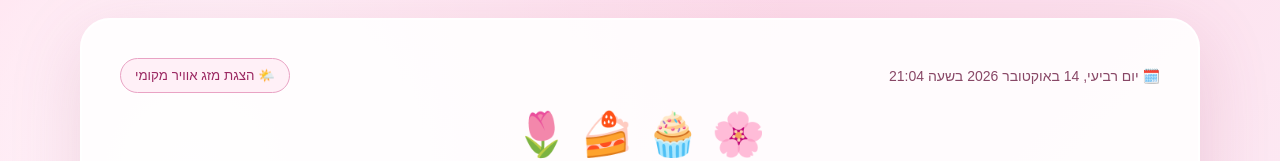
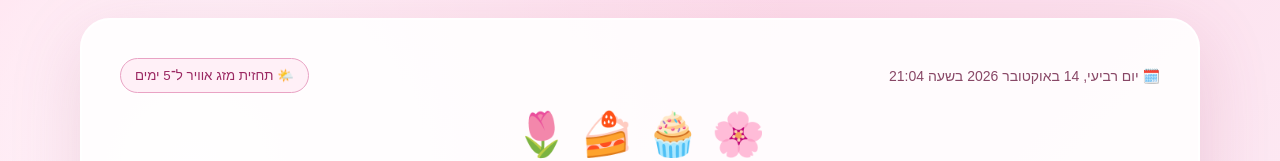
Before and after one commit to engamifriberg-a11y/rada-sweet-kitchen, a Next.js app: page / in a window 1280 px wide. Shown: the top 161 px of the page. Built offline with nearby package versions, Linux system fonts and the light colour scheme.

Commit message:
Show five-day local weather forecast with highs lows and rain chance

```diff
--- a/app/page.js
+++ b/app/page.js
@@ -15,17 +15,41 @@ const catalog=[
 {title:'עוגת אופרה',emoji:'☕',category:'עוגות',detail:'ג׳וקונד • קפה ושוקולד',prompt:'עוגת אופרה צרפתית מקצועית בשכבות מדויקות'}];
 const categories=['הכול','פטיסרי','עוגות','טארטים','מאפי שמרים'];
 export default function Home(){
-const [query,setQuery]=useState(''),[recipe,setRecipe]=useState(''),[loading,setLoading]=useState(false),[error,setError]=useState(''),[category,setCategory]=useState('הכול'),[now,setNow]=useState(null),[weather,setWeather]=useState(''),[weatherBusy,setWeatherBusy]=useState(false),[selected,setSelected]=useState('');
+const [forecast,setForecast]=useState([]);const [query,setQuery]=useState(''),[recipe,setRecipe]=useState(''),[loading,setLoading]=useState(false),[error,setError]=useState(''),[category,setCategory]=useState('הכול'),[now,setNow]=useState(null),[weather,setWeather]=useState(''),[weatherBusy,setWeatherBusy]=useState(false),[selected,setSelected]=useState('');
 useEffect(()=>{setNow(new Date());const id=setInterval(()=>setNow(new Date()),30000);return()=>clearInterval(id)},[]);
 async function ask(text){const q=(text||query).trim();if(!q)return;setQuery(q);setSelected(q);setLoading(true);setError('');setRecipe('');try{const res=await fetch('/api/recipe',{method:'POST',headers:{'Content-Type':'application/json'},body:JSON.stringify({query:q})});const data=await res.json();if(!res.ok)throw new Error(data.error||'לא ניתן לקבל מתכון כרגע');setRecipe(data.recipe||'לא התקבל מתכון')}catch(e){setError(e.message)}finally{setLoading(false)}}
-function getWeather(){if(!navigator.geolocation){setWeather('מיקום אינו זמין בדפדפן');return}setWeatherBusy(true);setWeather('');navigator.geolocation.getCurrentPosition(async p=>{try{const {latitude,longitude}=p.coords;const r=await fetch('https://api.open-meteo.com/v1/forecast?latitude='+latitude+'&longitude='+longitude+'&current=temperature_2m,weather_code&timezone=auto');if(!r.ok)throw Error();const d=await r.json();const code=d.current.weather_code;const icon=code===0?'☀️':code<4?'⛅':code<70?'🌧️':'🌨️';setWeather(icon+' '+Math.round(d.current.temperature_2m)+'°C')}catch{setWeather('לא ניתן לקבל מזג אוויר')}finally{setWeatherBusy(false)}},()=>{setWeather('נדרשת הרשאת מיקום');setWeatherBusy(false)},{timeout:10000,maximumAge:600000})}
+function weatherIcon(code){return code===0?'☀️':code<=3?'⛅':code<=48?'🌫️':code<=67?'🌧️':code<=77?'🌨️':code<=82?'🌦️':code<=86?'❄️':'⛈️'}
+function getWeather(){
+ if(!navigator.geolocation){setWeather('מיקום אינו זמין בדפדפן');return}
+ setWeatherBusy(true);setWeather('');setForecast([]);
+ navigator.geolocation.getCurrentPosition(async p=>{
+  try{
+   const {latitude,longitude}=p.coords;
+   const url='https://api.open-meteo.com/v1/forecast?latitude='+latitude+'&longitude='+longitude+'&current=temperature_2m,weather_code&daily=weather_code,temperature_2m_max,temperature_2m_min,precipitation_probability_max&forecast_days=5&timezone=auto';
+   const r=await fetch(url);if(!r.ok)throw Error('weather');const d=await r.json();
+   setWeather(weatherIcon(d.current.weather_code)+' '+Math.round(d.current.temperature_2m)+'°C כעת');
+   setForecast(d.daily.time.map((date,i)=>({date,icon:weatherIcon(d.daily.weather_code[i]),high:Math.round(d.daily.temperature_2m_max[i]),low:Math.round(d.daily.temperature_2m_min[i]),rain:d.daily.precipitation_probability_max[i]})));
+  }catch{setWeather('לא ניתן לקבל תחזית')}finally{setWeatherBusy(false)}
+ },()=>{setWeather('נדרשת הרשאת מיקום');setWeatherBusy(false)},{timeout:10000,maximumAge:600000})
+}
 const card={background:'#fff9fc',border:'1px solid #f3c4d8',borderRadius:20,padding:16,boxShadow:'0 4px 16px #b24b7920'};
 return <main style={{minHeight:'100vh',background:'radial-gradient(circle at 15% 12%,#fff8fc,transparent 38%),linear-gradient(135deg,#ffd0e4,#fce9f3 58%,#f7b6d5)',fontFamily:'Arial,sans-serif',color:'#70334f',padding:'18px 12px'}}>
 <section style={{maxWidth:1040,margin:'auto',background:'#ffffffdf',borderRadius:30,padding:'clamp(16px,4vw,38px)',boxShadow:'0 20px 70px #a8467730',border:'2px solid #fff'}}>
 <header style={{display:'flex',justifyContent:'space-between',gap:12,flexWrap:'wrap',alignItems:'center',fontSize:14,color:'#884766'}}>
 <span>🗓️ {now?new Intl.DateTimeFormat('he-IL',{dateStyle:'full',timeStyle:'short',timeZone:'Asia/Jerusalem'}).format(now):'טוענת תאריך ושעה...'}</span>
-<button onClick={getWeather} disabled={weatherBusy} style={{background:'#fff0f7',border:'1px solid #e9a3c4',padding:'9px 14px',borderRadius:24,color:'#9b2862',cursor:'pointer'}}>{weatherBusy?'בודקת מזג אוויר...':weather||'🌤️ הצגת מזג אוויר מקומי'}</button>
+<button onClick={getWeather} disabled={weatherBusy} style={{background:'#fff0f7',border:'1px solid #e9a3c4',padding:'9px 14px',borderRadius:24,color:'#9b2862',cursor:'pointer'}}>{weatherBusy?'בודקת מזג אוויר...':weather||'🌤️ תחזית מזג אוויר ל־5 ימים'}</button>
 </header>
+{forecast.length>0&&<section aria-label="תחזית מזג אוויר לחמישה ימים" style={{marginTop:14,padding:14,borderRadius:18,background:'#fff3f9',border:'1px solid #f1c7d8'}}>
+ <h2 style={{fontSize:17,margin:'0 0 12px',color:'#a52d6a'}}>🌤️ תחזית מקומית לחמשת הימים הקרובים</h2>
+ <div style={{display:'grid',gridTemplateColumns:'repeat(auto-fit,minmax(105px,1fr))',gap:8}}>
+ {forecast.map(day=><div key={day.date} style={{background:'white',borderRadius:14,padding:'12px 8px',textAlign:'center',border:'1px solid #f2d4e2'}}>
+ <div style={{fontSize:13,fontWeight:'bold'}}>{new Intl.DateTimeFormat('he-IL',{weekday:'short',day:'numeric',month:'numeric'}).format(new Date(day.date+'T12:00:00'))}</div>
+ <div style={{fontSize:28,margin:'8px 0'}}>{day.icon}</div>
+ <div><strong>{day.high}°</strong> / {day.low}°</div>
+ <div style={{fontSize:12,marginTop:6}}>💧 {day.rain??0}%</div>
+ </div>)}
+ </div><p style={{fontSize:11,margin:'10px 0 0',color:'#95627c'}}>נתוני Open-Meteo לפי מיקום המכשיר, באישור המשתמש. אחוזי הגשם הם ההסתברות המרבית ליום.</p>
+ </section>}
 <div style={{textAlign:'center',fontSize:43,marginTop:16}}>🌸 🧁 🍰 🌷</div>
 <h1 style={{textAlign:'center',fontSize:'clamp(30px,6vw,52px)',margin:'8px 0',color:'#b82d70'}}>Rada’s Sweet Kitchen</h1>
 <p style={{textAlign:'center',fontSize:19,marginBottom:26}}>המטבח המתוק של רדה פרייברג · קונדיטוריה עם AI ✨</p>
```
